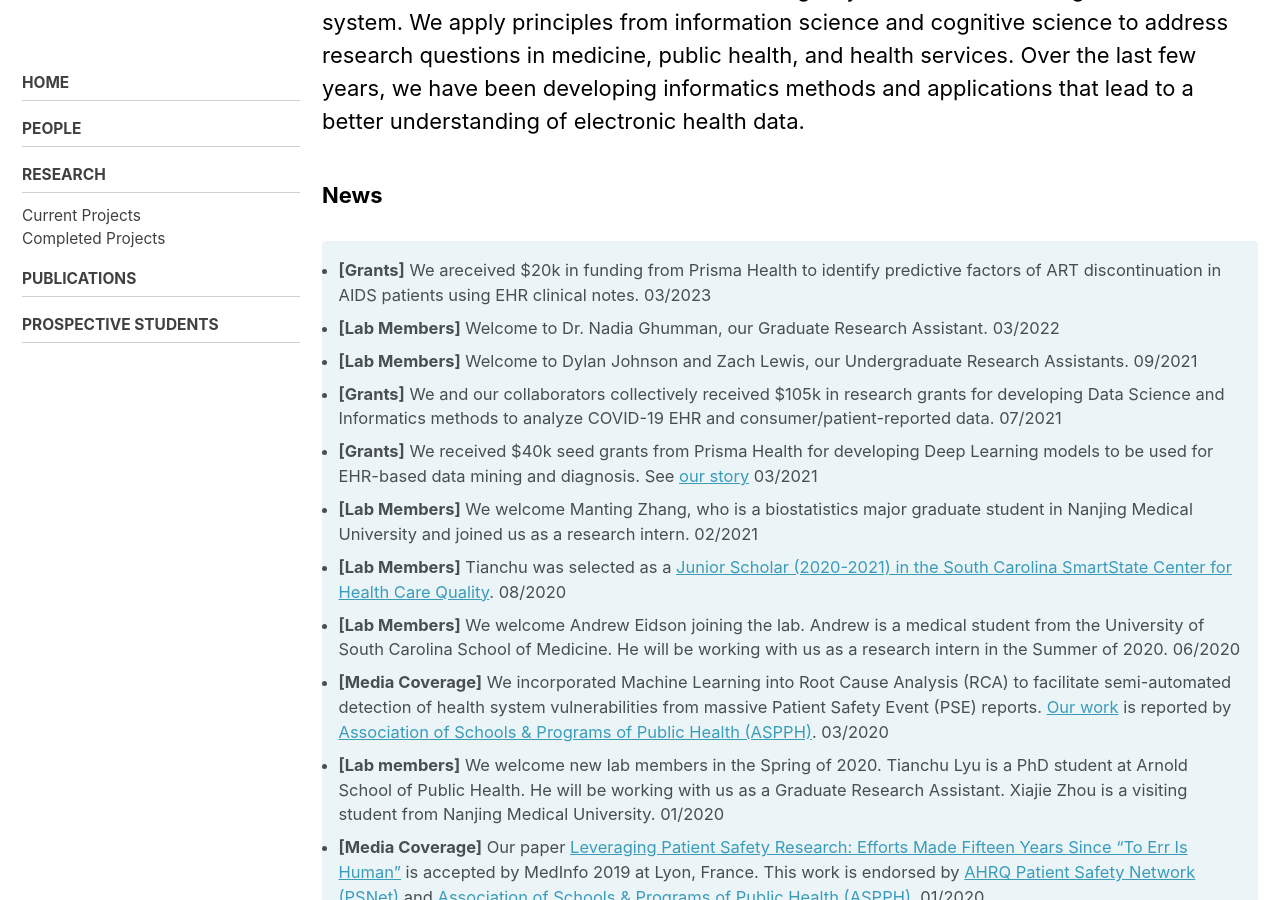
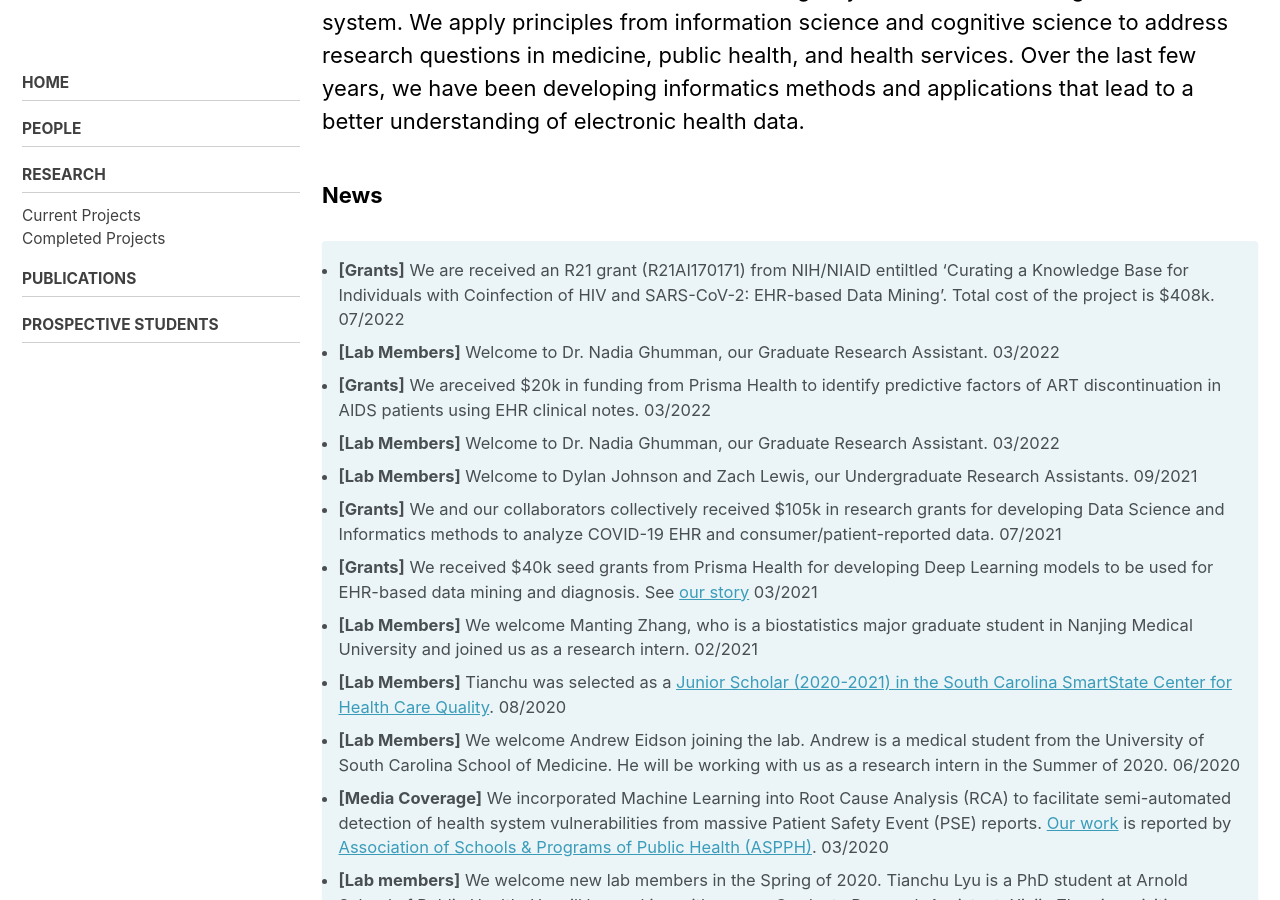
Before and after one commit to nehcgnail/nehcgnail.github.io, a Jekyll site: the page built from index.md, in a window 1280 px wide and 900 px high, scrolled down 915 px. Built offline with Jekyll 4.4.1, drawn with Linux system fonts in a browser that asks for light colours; cached includes are drawn as plain includes; nearby versions of some CDN libraries.

Commit message:
Update index.md

```diff
--- a/index.md
+++ b/index.md
@@ -14,7 +14,9 @@ header:
 Welcome to the laboratory. We are located in Arnold School of Public Health, Universithy of South Carolina. We are dedicated to seeking ways to a safe and intelligent health system. We apply principles from information science and cognitive science to address research questions in medicine, public health, and health services. Over the last few years, we have been developing informatics methods and applications that lead to a better understanding of electronic health data.
 
 ### News
-- **[Grants]** We areceived $20k in funding from Prisma Health to identify predictive factors of ART discontinuation in AIDS patients using EHR clinical notes. 03/2023<br/>
+- **[Grants]** We are received an R21 grant (R21AI170171) from NIH/NIAID entiltled 'Curating a Knowledge Base for Individuals with Coinfection of HIV and SARS-CoV-2: EHR-based Data Mining'. Total cost of the project is $408k. 07/2022<br/>
+- **[Lab Members]** Welcome to Dr. Nadia Ghumman, our Graduate Research Assistant. 03/2022<br/>
+- **[Grants]** We areceived $20k in funding from Prisma Health to identify predictive factors of ART discontinuation in AIDS patients using EHR clinical notes. 03/2022<br/>
 - **[Lab Members]** Welcome to Dr. Nadia Ghumman, our Graduate Research Assistant. 03/2022<br/>
 - **[Lab Members]** Welcome to Dylan Johnson and Zach Lewis, our Undergraduate Research Assistants. 09/2021<br/>
 - **[Grants]** We and our collaborators collectively received $105k in research grants for developing Data Science and Informatics methods to analyze COVID-19 EHR and consumer/patient-reported data. 07/2021<br/>
```
